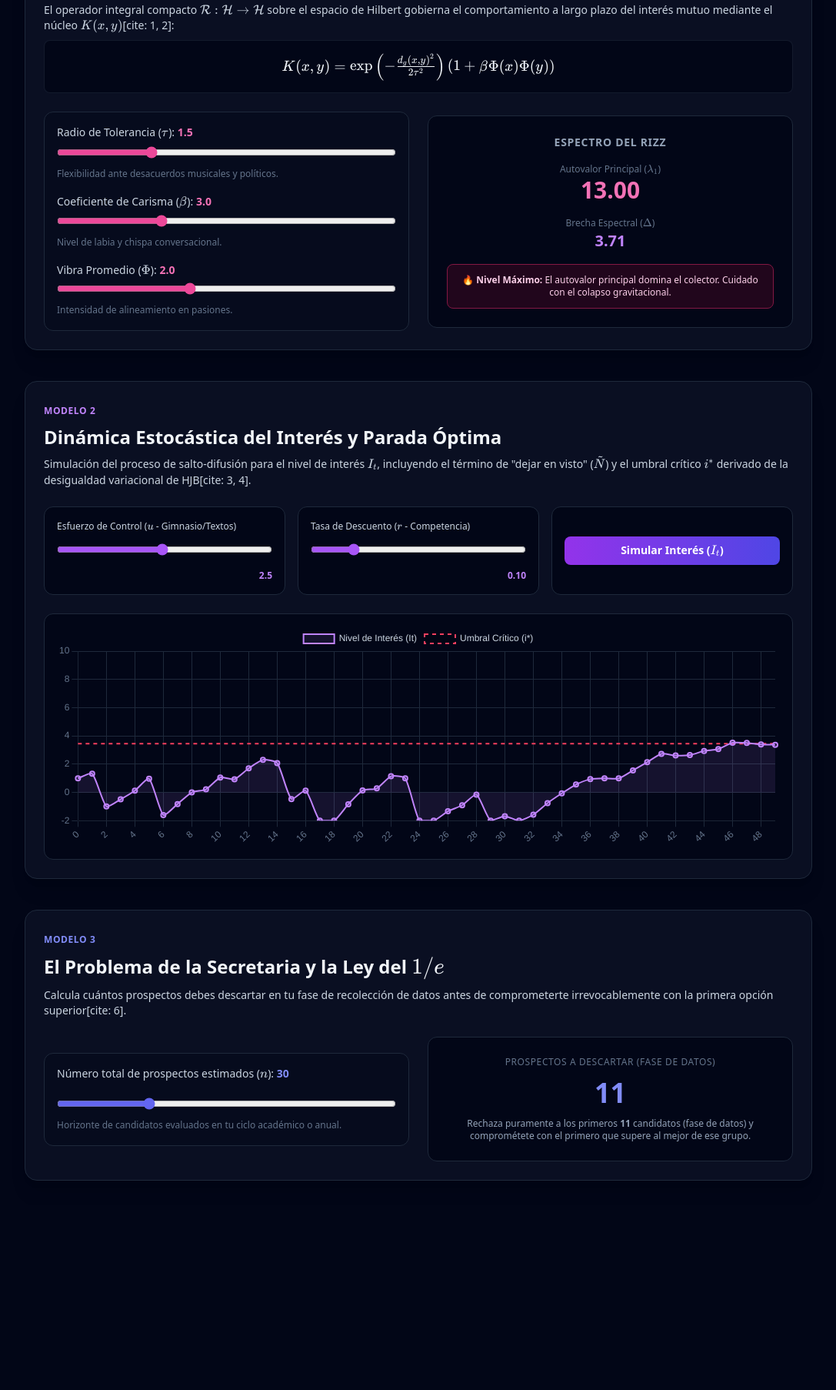
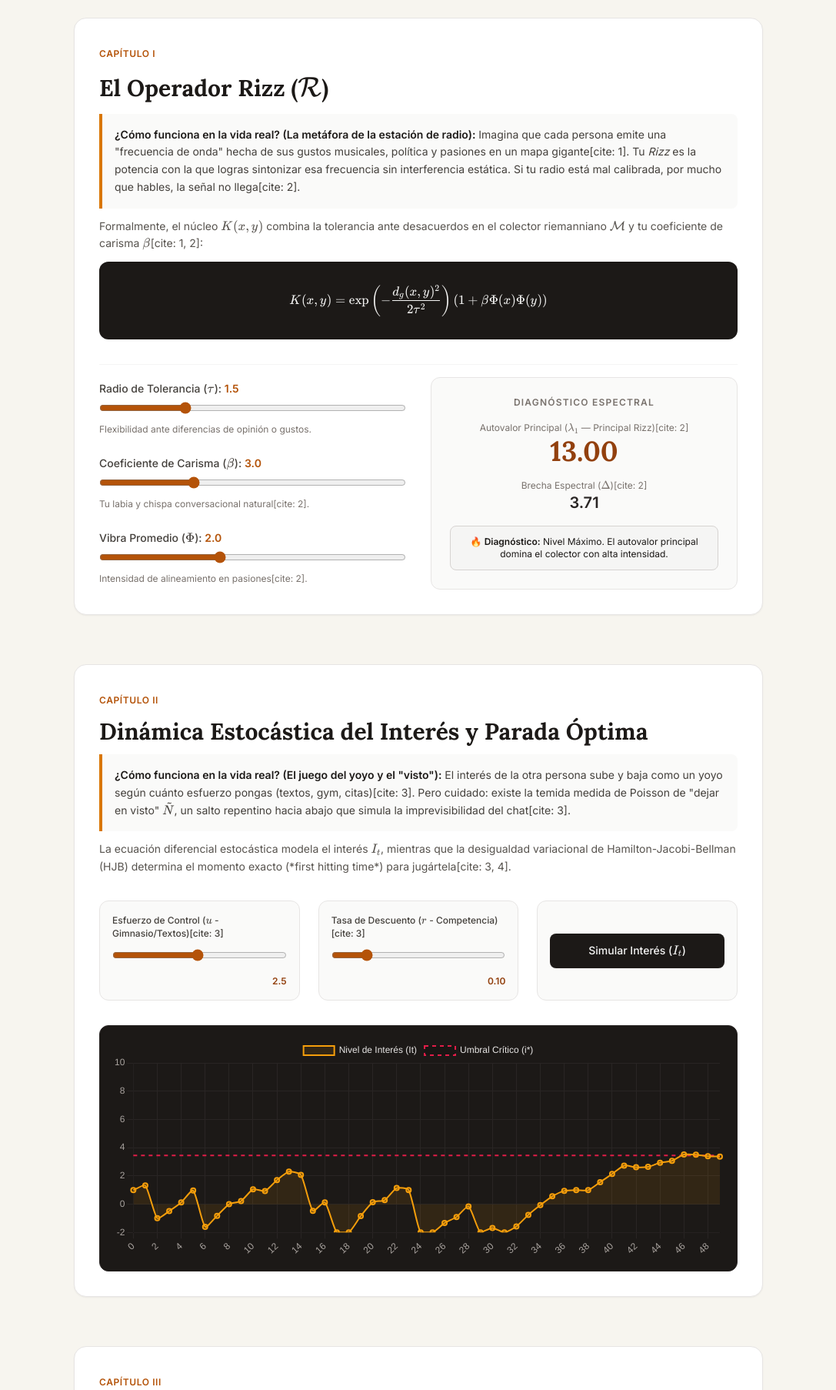
Before and after one commit to estegoaraujo/finding_girlfriend, a plain HTML site: page index.html in a window 1280 px wide. Shown: the part 302-2108 px from the top of the page at 77% size, without its empty margins (96-1183 px from the left). Before the commit the page ends 1868 px from the top, so only its background shows below. Drawn offline with nearby package versions, Linux system fonts and the light colour scheme.

Commit message:
Mejoramiento diseno

```diff
--- a/index.html
+++ b/index.html
@@ -3,11 +3,15 @@
 <head>
     <meta charset="UTF-8">
     <meta name="viewport" content="width=device-width, initial-scale=1.0">
-    <title>Romantic Equilibria & Stochastic Partner Acquisition</title>
+    <title>Equilibrios Románticos — Una Perspectiva Matemática</title>
     <!-- Tailwind CSS -->
     <script src="https://cdn.tailwindcss.com"></script>
     <!-- Chart.js -->
     <script src="https://cdn.jsdelivr.net/npm/chart.js"></script>
+    <!-- Google Fonts: Serif editorial y Sans limpia -->
+    <link rel="preconnect" href="https://fonts.googleapis.com">
+    <link rel="preconnect" href="https://fonts.gstatic.com" crossorigin>
+    <link href="https://fonts.googleapis.com/css2?family=Lora:ital,wght@0,400..700;1,400..700&family=Inter:wght@300;400;500;600&display=swap" rel="stylesheet">
     <!-- KaTeX CSS -->
     <link rel="stylesheet" href="https://cdn.jsdelivr.net/npm/katex@0.16.8/dist/katex.min.css" crossorigin="anonymous">
     <!-- KaTeX JS -->
@@ -20,74 +24,94 @@
                 {left: '$', right: '$', display: false}
             ]
         });"></script>
+    <style>
+        body {
+            font-family: 'Inter', sans-serif;
+            background-color: #f7f5ef;
+            color: #222225;
+        }
+        .font-serif-custom {
+            font-family: 'Lora', serif;
+        }
+    </style>
 </head>
-<body class="bg-slate-950 text-slate-100 font-sans antialiased min-h-screen p-4 md:p-8">
+<body class="min-h-screen antialiased py-12 px-4 sm:px-6 lg:px-8">
 
-    <div class="max-w-5xl mx-auto space-y-10">
+    <main class="max-w-4xl mx-auto space-y-16">
 
-        <!-- Header -->
-        <header class="text-center space-y-3 border-b border-slate-800 pb-6">
-            <h1 class="text-3xl md:text-5xl font-extrabold tracking-tight text-transparent bg-clip-text bg-gradient-to-r from-pink-500 via-purple-400 to-indigo-500">
-                Romantic Equilibria
+        <!-- Cabecera Editorial -->
+        <header class="text-center space-y-4 border-b border-stone-300 pb-10">
+            <span class="text-xs uppercase tracking-widest text-amber-800 font-semibold bg-amber-100 px-3 py-1 rounded-full">
+                Divulgación Matemática &bull; University of Chicago
+            </span>
+            <h1 class="text-4xl sm:text-6xl font-serif-custom font-bold tracking-tight text-stone-900 leading-tight">
+                Equilibrios Románticos
             </h1>
-            <p class="text-slate-400 max-w-2xl mx-auto text-sm md:text-base">
-                Implementación interactiva basada en el marco formal de Ethan Bilderbeek (Department of Computational and Applied Mathematics, University of Chicago).
+            <p class="text-stone-600 max-w-2xl mx-auto text-base sm:text-lg font-serif-custom italic">
+                Una aproximación basada en teoría de medidas, control estocástico y geometría riemanniana para la adquisición de pareja[cite: 1].
             </p>
         </header>
 
-        <!-- SECCIÓN 1: OPERATOR RIZZ -->
-        <section class="bg-slate-900/60 border border-slate-800 rounded-2xl p-6 shadow-xl space-y-6">
-            <div class="space-y-2">
-                <span class="text-xs uppercase tracking-wider text-pink-400 font-semibold">Modelo 1</span>
-                <h2 class="text-2xl font-bold text-slate-100">El Operador Rizz ($\mathcal{R}$)</h2>
-                <p class="text-slate-300 text-sm">
-                    El operador integral compacto $\mathcal{R}: \mathcal{H} \to \mathcal{H}$ sobre el espacio de Hilbert gobierna el comportamiento a largo plazo del interés mutuo mediante el núcleo $K(x,y)$[cite: 1, 2]:
+        <!-- SECCIÓN 1: EL OPERADOR RIZZ -->
+        <section class="bg-white border border-stone-200 rounded-2xl p-8 shadow-sm space-y-8">
+            <div class="space-y-3">
+                <span class="text-xs uppercase tracking-wider text-amber-700 font-bold">Capítulo I</span>
+                <h2 class="text-3xl font-serif-custom font-bold text-stone-900">El Operador Rizz ($\mathcal{R}$)</h2>
+
+                <!-- Metáfora para 12 años -->
+                <div class="bg-stone-50 border-l-4 border-amber-600 p-4 rounded-r-lg text-stone-700 text-sm leading-relaxed">
+                    <strong class="text-stone-900">¿Cómo funciona en la vida real? (La metáfora de la estación de radio):</strong>
+                    Imagina que cada persona emite una "frecuencia de onda" hecha de sus gustos musicales, política y pasiones en un mapa gigante[cite: 1]. Tu <em>Rizz</em> es la potencia con la que logras sintonizar esa frecuencia sin interferencia estática. Si tu radio está mal calibrada, por mucho que hables, la señal no llega[cite: 2].
+                </div>
+
+                <p class="text-stone-600 text-sm leading-relaxed">
+                    Formalmente, el núcleo $K(x,y)$ combina la tolerancia ante desacuerdos en el colector riemanniano $\mathcal{M}$ y tu coeficiente de carisma $\beta$[cite: 1, 2]:
                 </p>
-                <div class="bg-slate-950 p-4 rounded-lg overflow-x-auto text-center border border-slate-800/60 my-2">
-                    $K(x,y) = \exp\left(-\frac{d_g(x,y)^2}{2\tau^2}\right)(1 + \beta \Phi(x)\Phi(y))$
+                <div class="bg-stone-900 text-stone-100 p-4 rounded-xl overflow-x-auto text-center font-mono text-sm shadow-inner">
+                    $$K(x,y) = \exp\left(-\frac{d_g(x,y)^2}{2\tau^2}\right)(1 + \beta \Phi(x)\Phi(y))$$
                 </div>
             </div>
 
-            <div class="grid grid-cols-1 md:grid-cols-2 gap-6 items-center">
+            <div class="grid grid-cols-1 md:grid-cols-2 gap-8 items-center pt-4 border-t border-stone-100">
                 <!-- Controles -->
-                <div class="space-y-4 bg-slate-950/40 p-4 rounded-xl border border-slate-800">
+                <div class="space-y-6">
                     <div>
-                        <label class="block text-sm font-medium text-slate-300 mb-1">
-                            Radio de Tolerancia ($\tau$): <span id="tau-val" class="text-pink-400 font-bold">1.5</span>
+                        <label class="block text-sm font-medium text-stone-700 mb-1">
+                            Radio de Tolerancia ($\tau$): <span id="tau-val" class="text-amber-700 font-bold">1.5</span>
                         </label>
-                        <input type="range" id="tau" min="0.2" max="5.0" step="0.1" value="1.5" class="w-full accent-pink-500 cursor-pointer">
-                        <span class="text-xs text-slate-500">Flexibilidad ante desacuerdos musicales y políticos.</span>
+                        <input type="range" id="tau" min="0.2" max="5.0" step="0.1" value="1.5" class="w-full accent-amber-700 cursor-pointer">
+                        <span class="text-xs text-stone-500">Flexibilidad ante diferencias de opinión o gustos.</span>
                     </div>
 
                     <div>
-                        <label class="block text-sm font-medium text-slate-300 mb-1">
-                            Coeficiente de Carisma ($\beta$): <span id="beta-val" class="text-pink-400 font-bold">3.0</span>
+                        <label class="block text-sm font-medium text-stone-700 mb-1">
+                            Coeficiente de Carisma ($\beta$): <span id="beta-val" class="text-amber-700 font-bold">3.0</span>
                         </label>
-                        <input type="range" id="beta" min="0" max="10" step="0.5" value="3.0" class="w-full accent-pink-500 cursor-pointer">
-                        <span class="text-xs text-slate-500">Nivel de labia y chispa conversacional.</span>
+                        <input type="range" id="beta" min="0" max="10" step="0.5" value="3.0" class="w-full accent-amber-700 cursor-pointer">
+                        <span class="text-xs text-stone-500">Tu labia y chispa conversacional natural[cite: 2].</span>
                     </div>
 
                     <div>
-                        <label class="block text-sm font-medium text-slate-300 mb-1">
-                            Vibra Promedio ($\Phi$): <span id="phi-val" class="text-pink-400 font-bold">2.0</span>
+                        <label class="block text-sm font-medium text-stone-700 mb-1">
+                            Vibra Promedio ($\Phi$): <span id="phi-val" class="text-amber-700 font-bold">2.0</span>
                         </label>
-                        <input type="range" id="phi" min="0.1" max="5.0" step="0.1" value="2.0" class="w-full accent-pink-500 cursor-pointer">
-                        <span class="text-xs text-slate-500">Intensidad de alineamiento en pasiones.</span>
+                        <input type="range" id="phi" min="0.1" max="5.0" step="0.1" value="2.0" class="w-full accent-amber-700 cursor-pointer">
+                        <span class="text-xs text-stone-500">Intensidad de alineamiento en pasiones[cite: 2].</span>
                     </div>
                 </div>
 
-                <!-- Resultados Rizz -->
-                <div class="bg-slate-950 p-6 rounded-xl border border-slate-800 space-y-4 text-center">
-                    <h3 class="text-sm font-semibold uppercase tracking-wider text-slate-400">Espectro del Rizz</h3>
+                <!-- Resultados -->
+                <div class="bg-stone-50 border border-stone-200 p-6 rounded-xl space-y-4 text-center">
+                    <h3 class="text-xs font-semibold uppercase tracking-widest text-stone-500">Diagnóstico Espectral</h3>
                     <div>
-                        <div class="text-xs text-slate-500">Autovalor Principal ($\lambda_1$)</div>
-                        <div id="lambda1-res" class="text-3xl font-extrabold text-pink-400">--</div>
+                        <div class="text-xs text-stone-500">Autovalor Principal ($\lambda_1$ — Principal Rizz)[cite: 2]</div>
+                        <div id="lambda1-res" class="text-4xl font-serif-custom font-bold text-amber-800">--</div>
                     </div>
                     <div>
-                        <div class="text-xs text-slate-500">Brecha Espectral ($\Delta$)</div>
-                        <div id="delta-res" class="text-xl font-bold text-purple-400">--</div>
+                        <div class="text-xs text-stone-500">Brecha Espectral ($\Delta$)[cite: 2]</div>
+                        <div id="delta-res" class="text-xl font-bold text-stone-800">--</div>
                     </div>
-                    <div id="rizz-advice" class="text-xs p-3 rounded-lg bg-slate-900 border border-slate-800 text-slate-300">
+                    <div id="rizz-advice" class="text-xs p-3 rounded-lg bg-white border border-stone-200 text-stone-700">
                         Calculando estado de encanto...
                     </div>
                 </div>
@@ -95,69 +119,83 @@
         </section>
 
         <!-- SECCIÓN 2: DINÁMICA ESTOCÁSTICA Y HJB -->
-        <section class="bg-slate-900/60 border border-slate-800 rounded-2xl p-6 shadow-xl space-y-6">
-            <div class="space-y-2">
-                <span class="text-xs uppercase tracking-wider text-purple-400 font-semibold">Modelo 2</span>
-                <h2 class="text-2xl font-bold text-slate-100">Dinámica Estocástica del Interés y Parada Óptima</h2>
-                <p class="text-slate-300 text-sm">
-                    Simulación del proceso de salto-difusión para el nivel de interés $I_t$, incluyendo el término de "dejar en visto" ($\tilde{N}$) y el umbral crítico $i^*$ derivado de la desigualdad variacional de HJB[cite: 3, 4].
+        <section class="bg-white border border-stone-200 rounded-2xl p-8 shadow-sm space-y-8">
+            <div class="space-y-3">
+                <span class="text-xs uppercase tracking-wider text-amber-700 font-bold">Capítulo II</span>
+                <h2 class="text-3xl font-serif-custom font-bold text-stone-900">Dinámica Estocástica del Interés y Parada Óptima</h2>
+
+                <!-- Metáfora para 12 años -->
+                <div class="bg-stone-50 border-l-4 border-amber-600 p-4 rounded-r-lg text-stone-700 text-sm leading-relaxed">
+                    <strong class="text-stone-900">¿Cómo funciona en la vida real? (El juego del yoyo y el "visto"):</strong>
+                    El interés de la otra persona sube y baja como un yoyo según cuánto esfuerzo pongas (textos, gym, citas)[cite: 3]. Pero cuidado: existe la temida medida de Poisson de "dejar en visto" $\tilde{N}$, un salto repentino hacia abajo que simula la imprevisibilidad del chat[cite: 3].
+                </div>
+
+                <p class="text-stone-600 text-sm leading-relaxed">
+                    La ecuación diferencial estocástica modela el interés $I_t$, mientras que la desigualdad variacional de Hamilton-Jacobi-Bellman (HJB) determina el momento exacto (*first hitting time*) para jugártela[cite: 3, 4].
                 </p>
             </div>
 
-            <div class="grid grid-cols-1 md:grid-cols-3 gap-4">
-                <div class="bg-slate-950 p-4 rounded-xl border border-slate-800 space-y-3">
-                    <label class="block text-xs font-medium text-slate-300">Esfuerzo de Control ($u$ - Gimnasio/Textos)</label>
-                    <input type="range" id="control-u" min="0.1" max="5.0" step="0.1" value="2.5" class="w-full accent-purple-500 cursor-pointer">
-                    <div class="text-xs text-purple-400 text-right font-bold" id="val-u">2.5</div>
+            <div class="grid grid-cols-1 md:grid-cols-3 gap-6">
+                <div class="bg-stone-50 p-4 rounded-xl border border-stone-200 space-y-3">
+                    <label class="block text-xs font-medium text-stone-700">Esfuerzo de Control ($u$ - Gimnasio/Textos)[cite: 3]</label>
+                    <input type="range" id="control-u" min="0.1" max="5.0" step="0.1" value="2.5" class="w-full accent-amber-700 cursor-pointer">
+                    <div class="text-xs text-amber-800 text-right font-bold" id="val-u">2.5</div>
                 </div>
-                <div class="bg-slate-950 p-4 rounded-xl border border-slate-800 space-y-3">
-                    <label class="block text-xs font-medium text-slate-300">Tasa de Descuento ($r$ - Competencia)</label>
-                    <input type="range" id="discount-r" min="0.01" max="0.5" step="0.01" value="0.1" class="w-full accent-purple-500 cursor-pointer">
-                    <div class="text-xs text-purple-400 text-right font-bold" id="val-r">0.10</div>
+                <div class="bg-stone-50 p-4 rounded-xl border border-stone-200 space-y-3">
+                    <label class="block text-xs font-medium text-stone-700">Tasa de Descuento ($r$ - Competencia)[cite: 3]</label>
+                    <input type="range" id="discount-r" min="0.01" max="0.5" step="0.01" value="0.1" class="w-full accent-amber-700 cursor-pointer">
+                    <div class="text-xs text-amber-800 text-right font-bold" id="val-r">0.10</div>
                 </div>
-                <div class="flex items-center justify-center bg-slate-950 p-4 rounded-xl border border-slate-800">
-                    <button id="run-sim" class="w-full py-2 bg-gradient-to-r from-purple-600 to-indigo-600 hover:from-purple-500 hover:to-indigo-500 text-white font-bold rounded-lg shadow transition text-sm">
+                <div class="flex items-center justify-center bg-stone-50 p-4 rounded-xl border border-stone-200">
+                    <button id="run-sim" class="w-full py-3 bg-stone-900 hover:bg-stone-800 text-stone-100 font-medium rounded-lg shadow-sm transition text-sm">
                         Simular Interés ($I_t$)
                     </button>
                 </div>
             </div>
 
-            <!-- Gráfica Chart.js -->
-            <div class="bg-slate-950 p-4 rounded-xl border border-slate-800 relative h-64 md:h-80">
+            <!-- Gráfica Chart.js en tono editorial -->
+            <div class="bg-stone-900 p-4 rounded-xl border border-stone-800 relative h-64 md:h-80 shadow-inner">
                 <canvas id="interestChart"></canvas>
             </div>
         </section>
 
         <!-- SECCIÓN 3: LA LEY DEL 1/e -->
-        <section class="bg-slate-900/60 border border-slate-800 rounded-2xl p-6 shadow-xl space-y-6">
-            <div class="space-y-2">
-                <span class="text-xs uppercase tracking-wider text-indigo-400 font-semibold">Modelo 3</span>
-                <h2 class="text-2xl font-bold text-slate-100">El Problema de la Secretaria y la Ley del $1/e$</h2>
-                <p class="text-slate-300 text-sm">
-                    Calcula cuántos prospectos debes descartar en tu fase de recolección de datos antes de comprometerte irrevocablemente con la primera opción superior[cite: 6].
-                </p>
+        <section class="bg-white border border-stone-200 rounded-2xl p-8 shadow-sm space-y-8">
+            <div class="space-y-3">
+                <span class="text-xs uppercase tracking-wider text-amber-700 font-bold">Capítulo III</span>
+                <h2 class="text-3xl font-serif-custom font-bold text-stone-900">El Problema de la Secretaria y la Ley del $1/e$</h2>
+
+                <!-- Metáfora para 12 años -->
+                <div class="bg-stone-50 border-l-4 border-amber-600 p-4 rounded-r-lg text-stone-700 text-sm leading-relaxed">
+                    <strong class="text-stone-900">¿Cómo funciona en la vida real? (La regla de la vitrina de helados):</strong>
+                    Si vas a probar 30 sabores de helado en tu vida, rechazar a ciegas al primer tercio (los primeros 11) no es perder el tiempo: es recopilar información para conocer los estándares del mercado. Después de esa fase, te quedas con el primer sabor que supere al mejor de todos los que ya probaste[cite: 6].
+                </div>
             </div>
 
-            <div class="grid grid-cols-1 md:grid-cols-2 gap-6 items-center">
-                <div class="space-y-4 bg-slate-950/40 p-4 rounded-xl border border-slate-800">
-                    <label class="block text-sm font-medium text-slate-300 mb-1">
-                        Número total de prospectos estimados ($n$): <span id="n-val" class="text-indigo-400 font-bold">30</span>
+            <div class="grid grid-cols-1 md:grid-cols-2 gap-8 items-center pt-2">
+                <div class="space-y-4 bg-stone-50 p-6 rounded-xl border border-stone-200">
+                    <label class="block text-sm font-medium text-stone-700 mb-1">
+                        Número total de prospectos estimados ($n$): <span id="n-val" class="text-amber-800 font-bold">30</span>
                     </label>
-                    <input type="range" id="prospects-n" min="5" max="100" step="1" value="30" class="w-full accent-indigo-500 cursor-pointer">
-                    <span class="text-xs text-slate-500">Horizonte de candidatos evaluados en tu ciclo académico o anual.</span>
+                    <input type="range" id="prospects-n" min="5" max="100" step="1" value="30" class="w-full accent-amber-700 cursor-pointer">
+                    <span class="text-xs text-stone-500">Horizonte de candidatos evaluados en tu ciclo anual[cite: 6].</span>
                 </div>
 
-                <div class="bg-slate-950 p-6 rounded-xl border border-slate-800 space-y-3 text-center">
-                    <div class="text-xs text-slate-500 uppercase tracking-wider">Prospectos a descartar (Fase de Datos)</div>
-                    <div id="cutoff-res" class="text-4xl font-extrabold text-indigo-400">11</div>
-                    <p class="text-xs text-slate-400" id="cutoff-desc">
-                        Rechaza puramente a los primeros 11 candidatos y comprométete con el primero que supere al mejor de ese grupo.
+                <div class="bg-stone-50 p-6 rounded-xl border border-stone-200 space-y-3 text-center">
+                    <div class="text-xs text-stone-500 uppercase tracking-widest font-semibold">Prospectos a descartar (Fase de Datos)</div>
+                    <div id="cutoff-res" class="text-5xl font-serif-custom font-extrabold text-amber-800">11</div>
+                    <p class="text-xs text-stone-600 leading-relaxed" id="cutoff-desc">
+                        Rechaza puramente a los primeros <strong>11</strong> candidatos y comprométete con el primero que supere al mejor de ese grupo[cite: 6].
                     </p>
                 </div>
             </div>
         </section>
 
-    </div>
+        <footer class="text-center text-xs text-stone-500 py-6 border-t border-stone-300">
+            Basado en los modelos formales de Ethan Bilderbeek &bull; Diseñado para GitHub Pages
+        </footer>
+
+    </main>
 
     <!-- Script de lógica interactiva -->
     <script>
@@ -175,7 +213,6 @@
             document.getElementById('beta-val').innerText = beta.toFixed(1);
             document.getElementById('phi-val').innerText = phi.toFixed(1);
 
-            // Aproximación analítica basada en Mercer's theorem y Traza del operador: Tr(R) = 1 + beta * ||phi||^2
             const lambda1 = 1.0 + (beta * Math.pow(phi, 2) * (1.5 / tau));
             const delta = lambda1 / (2.0 + tau);
 
@@ -184,14 +221,14 @@
 
             const adviceBox = document.getElementById('rizz-advice');
             if (lambda1 < 3.0) {
-                adviceBox.innerHTML = '⚠️ <strong>Alerta:</strong> Rizz insuficiente. <em>"Touch grass to reduce curvature."</em>[cite: 5]';
-                adviceBox.className = 'text-xs p-3 rounded-lg bg-red-950/40 border border-red-900 text-red-200';
+                adviceBox.innerHTML = '⚠️ <strong>Diagnóstico:</strong> Rizz insuficiente. <em>"Touch grass to reduce curvature."</em>[cite: 5]';
+                adviceBox.className = 'text-xs p-3 rounded-lg bg-red-50 border border-red-200 text-red-800';
             } else if (lambda1 < 10.0) {
-                adviceBox.innerHTML = '✨ <strong>Estado Estable:</strong> Convergencia geométrica alcanzada hacia el estado de encanto.';
-                adviceBox.className = 'text-xs p-3 rounded-lg bg-purple-950/40 border border-purple-900 text-purple-200';
+                adviceBox.innerHTML = '✨ <strong>Diagnóstico:</strong> Estado Estable. Convergencia geométrica alcanzada hacia el estado de encanto.';
+                adviceBox.className = 'text-xs p-3 rounded-lg bg-amber-50 border border-amber-200 text-amber-900';
             } else {
-                adviceBox.innerHTML = '🔥 <strong>Nivel Máximo:</strong> El autovalor principal domina el colector. Cuidado con el colapso gravitacional.';
-                adviceBox.className = 'text-xs p-3 rounded-lg bg-pink-950/40 border border-pink-900 text-pink-200';
+                adviceBox.innerHTML = '🔥 <strong>Diagnóstico:</strong> Nivel Máximo. El autovalor principal domina el colector con alta intensidad.';
+                adviceBox.className = 'text-xs p-3 rounded-lg bg-stone-100 border border-stone-300 text-stone-900';
             }
         }
 
@@ -215,15 +252,15 @@
                 datasets: [{
                     label: 'Nivel de Interés (It)',
                     data: [],
-                    borderColor: '#c084fc',
-                    backgroundColor: 'rgba(192, 132, 252, 0.1)',
+                    borderColor: '#f59e0b',
+                    backgroundColor: 'rgba(245, 158, 11, 0.1)',
                     borderWidth: 2,
                     fill: true,
                     tension: 0.2
                 }, {
                     label: 'Umbral Crítico (i*)',
                     data: [],
-                    borderColor: '#f43f5e',
+                    borderColor: '#e11d48',
                     borderDash: [5, 5],
                     borderWidth: 2,
                     pointRadius: 0
@@ -233,10 +270,10 @@
                 responsive: true,
                 maintainAspectRatio: false,
                 scales: {
-                    x: { grid: { color: '#1e293b' }, ticks: { color: '#64748b' } },
-                    y: { grid: { color: '#1e293b' }, ticks: { color: '#64748b' }, min: -2, max: 10 }
+                    x: { grid: { color: '#292524' }, ticks: { color: '#a8a29e' } },
+                    y: { grid: { color: '#292524' }, ticks: { color: '#a8a29e' }, min: -2, max: 10 }
                 },
-                plugins: { legend: { labels: { color: '#cbd5e1' } } }
+                plugins: { legend: { labels: { color: '#e7e5e4' } } }
             }
         });
 
@@ -250,10 +287,9 @@
             let thresholdLine = [targetThreshold];
 
             for (let i = 1; i < 50; i++) {
-                // SDE jump diffusion simulation step
                 let drift = 0.2 * (u - currentI);
                 let diffusion = (Math.random() - 0.5) * 1.2;
-                let jump = (Math.random() < 0.08) ? -3.0 : 0.0; // Left on read jump
+                let jump = (Math.random() < 0.08) ? -3.0 : 0.0; // Left on read jump[cite: 3]
 
                 currentI += drift + diffusion + jump;
                 if (currentI < -2) currentI = -2;
@@ -276,7 +312,7 @@
             document.getElementById('n-val').innerText = n;
             const cutoff = Math.round(n / Math.E);
             document.getElementById('cutoff-res').innerText = cutoff;
-            document.getElementById('cutoff-desc').innerHTML = `Rechaza puramente a los primeros <strong>${cutoff}</strong> candidatos (fase de datos) y comprométete con el primero que supere al mejor de ese grupo.`;
+            document.getElementById('cutoff-desc').innerHTML = `Rechaza puramente a los primeros <strong>${cutoff}</strong> candidatos (fase de datos) y comprométete con el primero que supere al mejor de ese grupo[cite: 6].`;
         }
         nInput.addEventListener('input', updateSecretary);
         updateSecretary();
```
